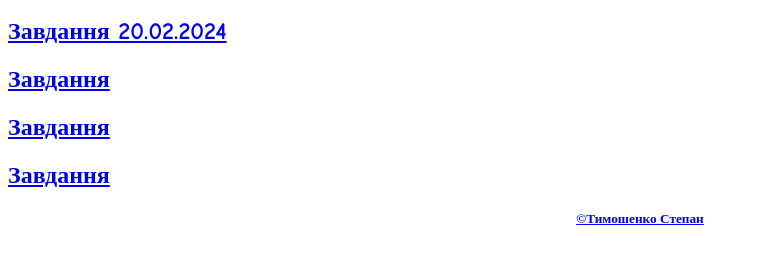
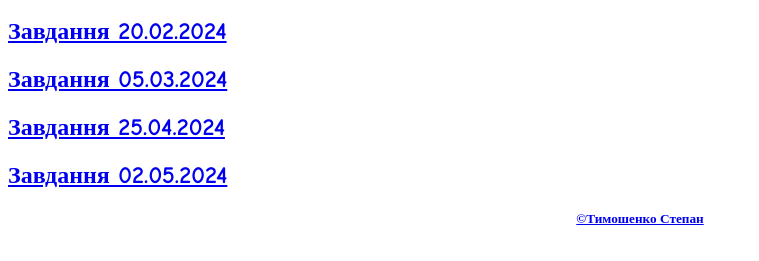
Before and after one commit to TimoshenkoStepan/A, a plain HTML site: page index.html in a window 1280 px wide. Shown: the part 137-398 px from the top of the page, without its empty margins (0-759 px from the left). Drawn offline with Linux system fonts and the light colour scheme.

Commit message:
Update index.html

```diff
--- a/index.html
+++ b/index.html
@@ -13,9 +13,9 @@
    <section>
       <a href="Z13022024.html"> <h2>Завдання 13.02.2024</h2>
       <a href="Z20022024.html"> <h2>Завдання 20.02.2024</h2>
-      <a href="Z05032024.html"> <h2>Завдання </h2>
-      <a href="Z25042024.html"> <h2>Завдання </h2>
-      <a href="Zavdannya7.html"> <h2>Завдання </h2>
+      <a href="Z05032024.html"> <h2>Завдання 05.03.2024</h2>
+      <a href="Z25042024.html"> <h2>Завдання 25.04.2024</h2>
+      <a href="Zavdannya7.html"> <h2>Завдання 02.05.2024</h2>
    </section>
    <footer>
       <h5 align="center">&#169Тимошенко Степан</h5>
```
